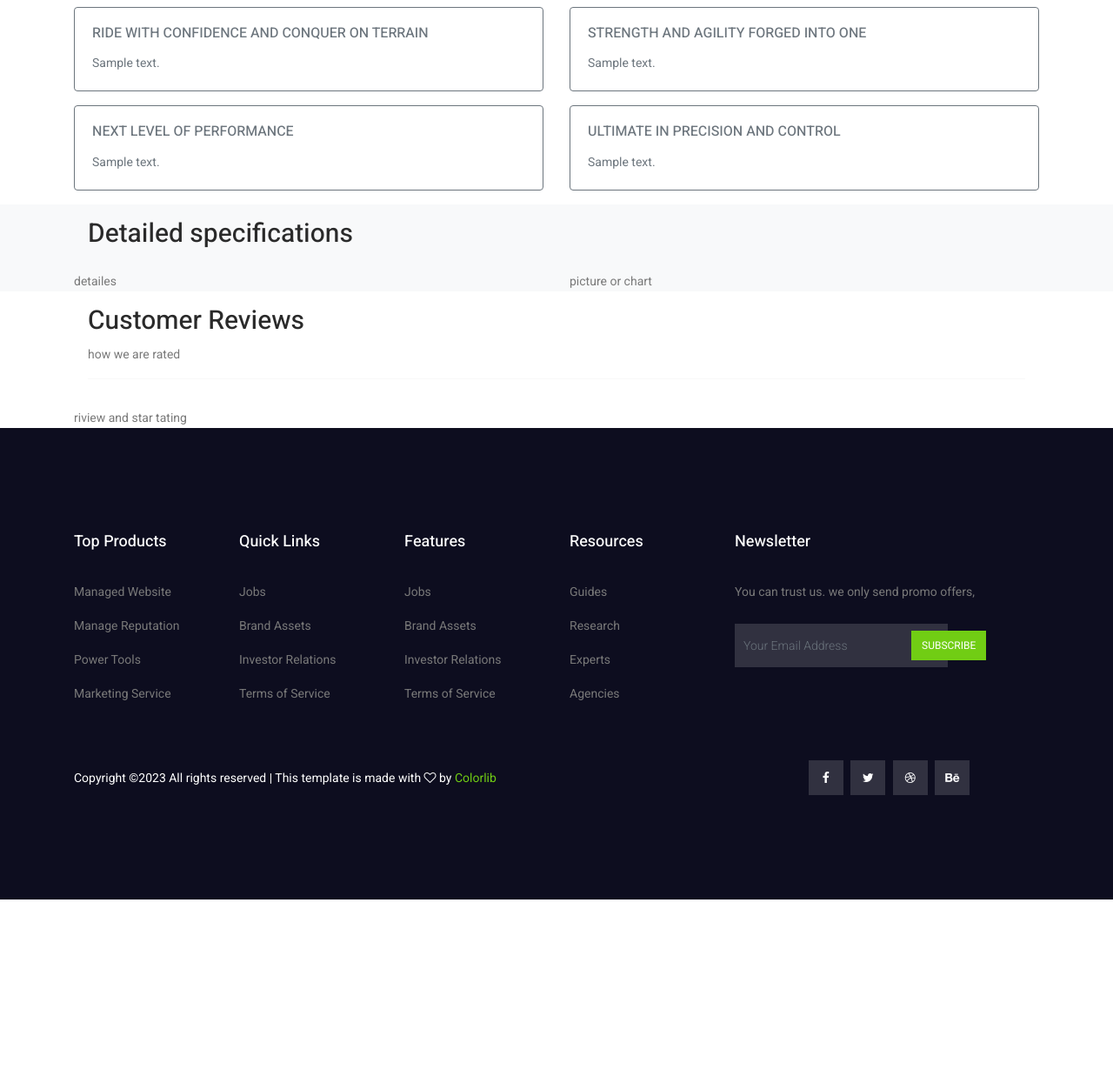
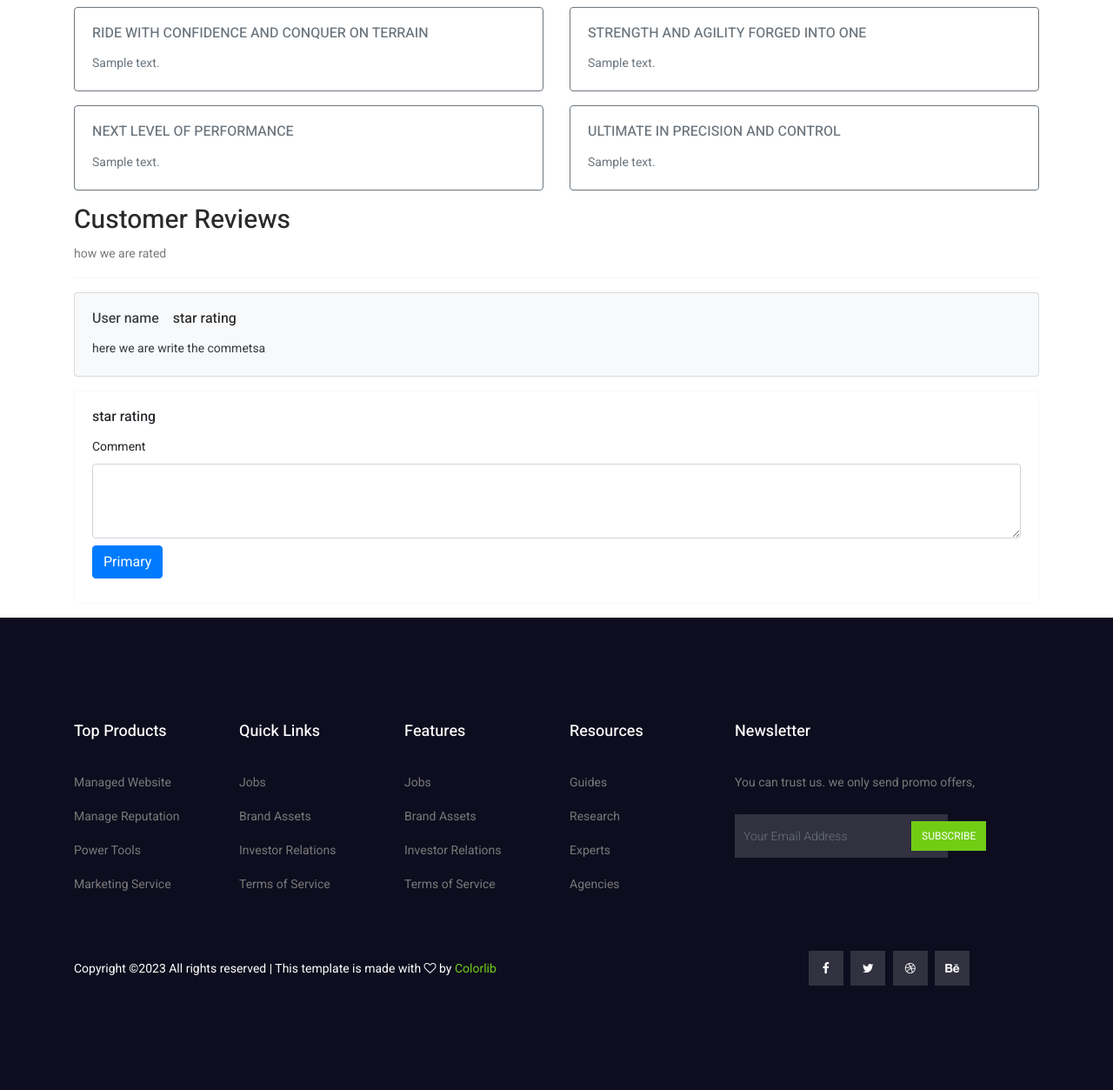
Before and after one commit to Rashicom/cyclone_ecom, a Django app: page /product/1 in a window 1280 px wide. Shown: the part 1077-2330 px from the top of the page at 87% size. Before the commit the page ends 2111 px from the top, so only its background shows below. Run offline with Django 4.2, Linux system fonts and the light colour scheme; tables that the repository leaves empty hold one stand-in row (values such as "Sample post"); grey boxes marked "Sample" are stand-in pictures; parts of the project's set-up code (start-up, migrations or seed data) failed here and were passed over; some libraries are stand-ins or nearby versions.

Commit message:
ai tool textblob integrated for review auto star ranking generation.

```diff
--- a/home/models.py
+++ b/home/models.py
@@ -46,7 +46,6 @@ class CustomUser(AbstractUser):
     REQUIRED_FIELDS = []
 
     objects = CustomUserManager()
-
 
 
 # user address: user have multiple addresses
--- a/home/urls.py
+++ b/home/urls.py
@@ -1,5 +1,7 @@
 from django.urls import path,include
 from . import views
+from django.contrib.auth.decorators import login_required
+
 
 urlpatterns = [
     path('',views.cyclone_home,name='home'),
@@ -14,7 +16,8 @@ urlpatterns = [
     path('otpgenerator/',views.cyclone_otpgenerator.as_view(),name='otpgenerator'),
     path('addtowishlist/',views.cyclone_addtowishlist.as_view(),name='addtowishlist'),
     path('addtocart/',views.cyclone_addtocart.as_view(),name='addtocart'),
-    path('wishlist/',views.cyclone_wishlist.as_view(),name='wishlist')
+    path('wishlist/',views.cyclone_wishlist.as_view(),name='wishlist'),
+    path('addcomment/',(views.cyclone_add_comment.as_view()),name='addcomment')
 
 
 ]
--- a/home/views.py
+++ b/home/views.py
@@ -1,7 +1,7 @@
 from django.shortcuts import render,redirect
 from django.http import HttpResponse
 from django.contrib.auth import authenticate, login, logout
-from home.models import CustomUser,product,product_category,product_description,wishlist_items,cart_items,product_image,guest_cart_items,guest_wishlist_items
+from home.models import CustomUser,product,product_category,product_description,wishlist_items,cart_items,product_image,guest_cart_items,guest_wishlist_items,product_review
 from django.contrib import messages
 from django.conf import settings
 from django.core.mail import send_mail
@@ -11,6 +11,10 @@ from django.http.response import JsonResponse
 from django.core.exceptions import ObjectDoesNotExist
 from django.views import View
 from django.contrib.auth.decorators import login_required
+
+# Ai model for text sentiment
+from textblob import TextBlob
+
 
 
 # Create your views here.
@@ -462,3 +466,35 @@ class cyclone_wishlist(View):
             wishlist_data.append({'company':produc.company,'model':produc.model,'category_id':item.category_id.id,'color':product_cat.color,'frame_size':product_cat.frame_size,'break_type':product_cat.break_type,'gear_type':product_cat.gear_type,'suspention':produc.suspention,'price':product_cat.seller_price,'image':image.product_image})
 
         return render(request,'cyclone_wishlist.html',{'wishlist_data':wishlist_data})
+
+
+class cyclone_add_comment(View):
+
+    def post(self, request):
+
+        # fetching info of comment comment user and product_id
+        email = request.user.email
+        user_instence = CustomUser.objects.get(email = email)
+        category_id = request.POST['category_id']
+        category_instence = product_category.objects.get(id = category_id)
+        comment = request.POST['comment']
+
+        # usign textblob ai analyze coment behaviour
+        # and generate a auto star rank fot the product
+        """
+        blob is returning polarity and subjuctivity. the polarity is
+        a value between -1 and +1 represnt the behaviour of the comment
+        we are converting the value to a ranking scale number between 0 and 5
+        """
+        #  make an object and correct the speling mistakes
+        blob = TextBlob(comment).correct()
+        polarity = blob.polarity
+
+        # converting to ranking scale number between 0 and 5
+        rank =  int(((polarity+1)/2)*5)
+
+        # update comment table
+        new_review = product_review(category_id = category_instence, email = user_instence, star_rank = rank, product_comment = comment)
+        new_review.save()
+
+        return JsonResponse({'status':200,'message':'comment updatd'})
--- a/templates/home/cyclone_product.html
+++ b/templates/home/cyclone_product.html
@@ -175,25 +175,43 @@
 
       </div>
 
-
-      <div class="bg-light">
-        <div class="container">
-          <h2 class="p-3">Detailed specifications</h2>
-          <div class="row">
-            <div class="col-6">detailes</div>
-            <div class="col-6">picture or chart</div>
-          </div>
-        </div>
-      </div>
-
       <div class="">
         <div class="container">
-          <div class="p-3">
+          <div class="">
             <h2 class="">Customer Reviews</h2>
             <p>how we are rated</p>
             <hr>
           </div>
-          <div>riview and star tating</div>
+
+
+          <div class="card text-dark bg-light mb-3">
+
+            <!-- comment iterate start -->
+
+            <div class="card-body">
+              <div class="d-flex">
+                <h5 class="card-title">User name</h5>
+                <h5 class="mx-3">star rating</h5>
+              </div>
+              <p class="card-text">here we are write the commetsa</p>
+            </div>
+
+            <!-- comment iterate end -->
+
+          </div>
+
+          <!-- add comments start-->
+
+          <div class="card border-light mb-3">
+            <div class="card-body">
+              <h5 class="card-title">star rating</h5>
+              <label for="exampleFormControlTextarea1" class="form-label">Comment</label>
+              <textarea class="form-control" id="user_comment" rows="3"></textarea>
+              <button type="button" id="add_comment" class="btn btn-primary my-2">Primary</button>
+            </div>
+          </div>
+
+          <!-- add comments start-->
 
         </div>
       </div>
@@ -201,7 +219,33 @@
     <!--================End Single Product Area =================-->
 
     <script>
+      $("#add_comment").on('click', function() {
+        console.log("add comment")
+        var comment = $("#user_comment").val()
+        var category_id = '{{category_id}}'
 
+        // user need to be loged in to comment
+        // if not loged in redirect to the login page
+        {% if not user.is_authenticated %}
+          window.location.href = {% url 'userlogin' %}
+        {% endif %}
+
+
+        data = {category_id:category_id, comment:comment, csrfmiddlewaretoken: '{{ csrf_token }}'}
+        $.ajax({
+          method:"POST",
+          url:"{% url 'addcomment' %}",
+          data:data,
+
+          success: function(data) {
+            console.log("success")
+            console.log(data.status)
+
+
+
+          }
+        })
+      })
     </script>
 
     {% endblock cyclonecontant %}
```
